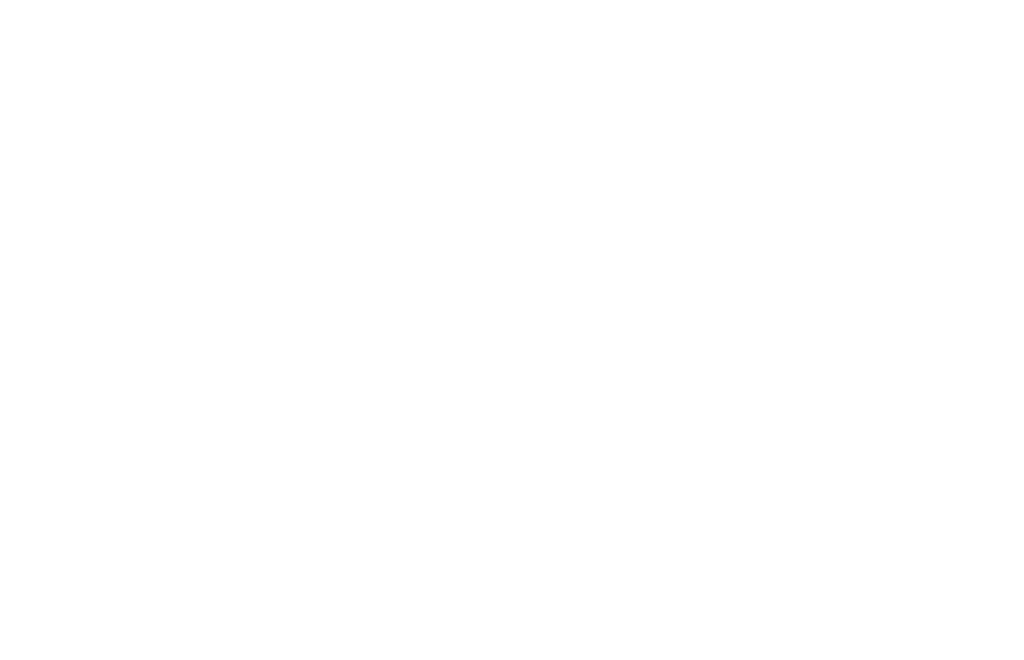
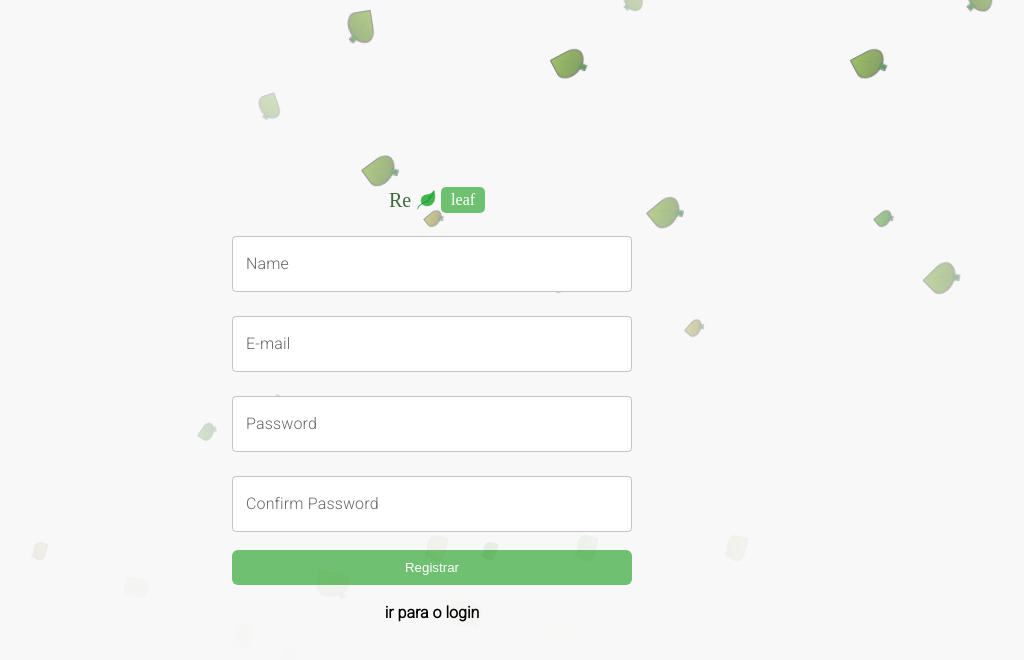
Before and after one commit to gabimirandaleal/gestao-de-habitos, a React (Create React App) app: page /signup in a window 1280 px wide. Shown: the top 660 px of the page, without its empty margins (208-1232 px from the left). Built offline with nearby package versions, Linux system fonts and the light colour scheme; a web font is replaced by a local one.

Commit message:
feat: signUp

```diff
--- a/package.json
+++ b/package.json
@@ -3,6 +3,10 @@
   "version": "0.1.0",
   "private": true,
   "dependencies": {
+    "@emotion/react": "^11.6.0",
+    "@emotion/styled": "^11.6.0",
+    "@material-ui/core": "^4.12.3",
+    "@mui/icons-material": "^5.2.0",
     "@hookform/resolvers": "^2.8.4",
     "@mui/material": "^5.2.3",
     "@testing-library/jest-dom": "^5.11.4",
--- a/src/Components/Button/style.js
+++ b/src/Components/Button/style.js
@@ -1,9 +1,8 @@
 import styled from "styled-components";
 
 export const ButtonStyled = styled.button`
-
   background-color: var(--medium-green);
-    color:  ${props => props.color ? "#fff" : "#000000"};
+  color: ${(props) => (props.color ? "#fff" : "#000000")};
   width: 100%;
   padding: 10px;
   border-radius: 6px;
--- a/src/Components/Header/style.js
+++ b/src/Components/Header/style.js
@@ -1,26 +1,24 @@
-
 import styled from "styled-components";
 
 export const Div = styled.div`
-
   display: flex;
   align-items: center;
-  font-family: 'Sansita One';
-  `;
+  font-family: "Sansita One";
+`;
 
 export const H1 = styled.h1`
   margin: 10px 0 10px 10px;
   font-size: 20px;
-  color: #3E6A3F;
-`
+  color: #3e6a3f;
+`;
 export const Leaf = styled.img`
   width: 20px;
   padding: 0px 5px 0px 0px;
   margin-left: 5px;
-`
+`;
 export const SpanLogo = styled.span`
-  background-color: #A2EEA3;
-  color:  #FFFFFF;
+  background-color: #6fc070;
+  color: #ffffff;
   padding: 5px 10px 5px;
   border-radius: 5px;
 `;
--- a/src/Components/leafsAnimation/index.jsx
+++ b/src/Components/leafsAnimation/index.jsx
@@ -19,6 +19,21 @@
         <i></i>
         <i></i>
         <i></i>
+        <i></i>
+        <i></i>
+        <i></i>
+        <i></i>
+        <i></i>
+        <i></i>
+        <i></i>
+        <i></i>
+        <i></i>
+        <i></i>
+        <i></i>
+        <i></i>
+        <i></i>
+        <i></i>
+        <i></i>
       </div>
     </Leaf>
   );
--- a/src/Pages/Signup/index.jsx
+++ b/src/Pages/Signup/index.jsx
@@ -1,8 +1,97 @@
+import * as yup from "yup";
+import api from "../../Services/api";
+import LeafAnimation from "../../Components/leafsAnimation";
+import Button from "../../Components/Button";
+import Header from "../../Components/Header";
+import { yupResolver } from "@hookform/resolvers/yup";
+import { useForm } from "react-hook-form";
+import { toast } from "react-toastify";
+import { useHistory } from "react-router";
+import { Link } from "react-router-dom";
+import { TextField } from "@mui/material";
+import { Container, Error, Div } from "./style";
 
 function Signup() {
-    return(
-        <div></div>
-    )
+  const history = useHistory();
+  const schema = yup.object().shape({
+    username: yup.string().required("Nome: Campo obrigatório"),
+
+    email: yup
+      .string()
+      .email("E-mail invalido")
+      .required("E-mail: Campo obrigatório"),
+    password: yup.string().required("senha: campo obrigatorio"),
+
+    confirmPassword: yup
+      .string()
+      .oneOf([yup.ref("password"), null], "Senhas não coincidem")
+      .required("Confirme sua senha"),
+  });
+
+  const {
+    register,
+    handleSubmit,
+    formState: { errors },
+  } = useForm({ resolver: yupResolver(schema) });
+
+  const onSubmitFunction = (data) => {
+    delete data.confirmPassword;
+    api
+      .post("users/", data)
+      .then((response) => {
+        console.log(response.data);
+      })
+      .catch((err) => {
+        ("Algo de errado não está certo");
+      });
+  };
+  return (
+    <Container>
+      <LeafAnimation />
+      <Div>
+        <Header />
+        <form onSubmit={handleSubmit(onSubmitFunction)}>
+          <TextField
+            {...register("username")}
+            margin="normal"
+            fullWidth
+            label="Name"
+            variant="outlined"
+            error={errors.username?.message}
+          />
+
+          <TextField
+            {...register("email")}
+            margin="normal"
+            fullWidth
+            label="E-mail"
+            variant="outlined"
+            error={errors.email?.message}
+          />
+          <TextField
+            {...register("password")}
+            margin="normal"
+            fullWidth
+            label="Password"
+            type="password"
+            variant="outlined"
+            error={errors.password?.message}
+          />
+          <TextField
+            {...register("confirmPassword")}
+            margin="normal"
+            fullWidth
+            label="Confirm Password"
+            type="password"
+            variant="outlined"
+            error={errors.confirmPassword?.message}
+          />
+          <Button color="#fff" text="Registrar" type="submit"></Button>
+          <Link to="/">ir para o login</Link>
+        </form>
+      </Div>
+    </Container>
+  );
 }
 
 export default Signup;
--- a/src/Pages/Signup/style.js
+++ b/src/Pages/Signup/style.js
@@ -0,0 +1,50 @@
+import styled from "styled-components";
+export const Container = styled.div`
+  overflow-x: hidden;
+  overflow-y: hidden;
+`;
+export const Div = styled.div`
+  background-color: var(--light-grey);
+  height: 100vh;
+  overflow-y: hidden;
+  overflow-x: hidden;
+  display: flex;
+  flex-direction: column;
+  align-items: center;
+  justify-content: center;
+
+  form {
+    display: flex;
+    flex-direction: column;
+    align-items: center;
+    width: 100%;
+    max-width: 400px;
+  }
+  input {
+    background: var(--white);
+    border-radius: 5px;
+  }
+  button {
+    margin-top: 10px;
+  }
+  a {
+    margin-top: 20px;
+    color: var(--dark-gray);
+    text-decoration: none;
+    font-family: Roboto;
+    font-weight: bold;
+  }
+`;
+
+export const Error = styled.ul`
+  margin: 0px;
+  text-align: start;
+  margin-bottom: 15px;
+  margin-top: ${(props) => (props.margin ? `${props.margin}px` : "-5px")};
+  font-size: 10px;
+  color: rgb(240, 42, 42);
+  padding: 0px 0px 0px 5px;
+  li {
+    list-style: inside;
+  }
+`;
--- a/src/Router/index.jsx
+++ b/src/Router/index.jsx
@@ -1,18 +1,19 @@
-import {Switch} from "react-router-dom"
-import Route from "./route"
-import { ToastContainer } from 'react-toastify';
+import { Switch } from "react-router-dom";
+import Route from "./route";
+import { ToastContainer } from "react-toastify";
 import Home from "../Pages/Home";
+import Signup from "../Pages/Signup";
 
-
-function Routes(){
-    return(
-        <div>
-            <ToastContainer/>
-            <Switch>
-                <Route exact path={"/"} component={Home}/>
-            </Switch>
-        </div>
-    )
+function Routes() {
+  return (
+    <div>
+      <ToastContainer />
+      <Switch>
+        <Route exact path={"/"} component={Home} />
+        <Route exact path={"/signup"} component={Signup} />
+      </Switch>
+    </div>
+  );
 }
 
 export default Routes;
```
Also changed, not shown: src/Components/Button/index.jsx (+8 -7 lines), src/Components/Header/index.jsx (+10 -11 lines), 1 other file (tests, documents, lock files or other folders). Lines whose indentation alone changed are shown as unchanged.
